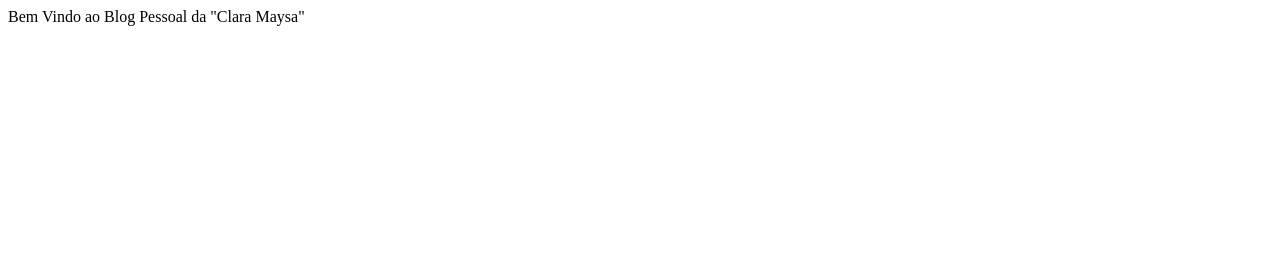
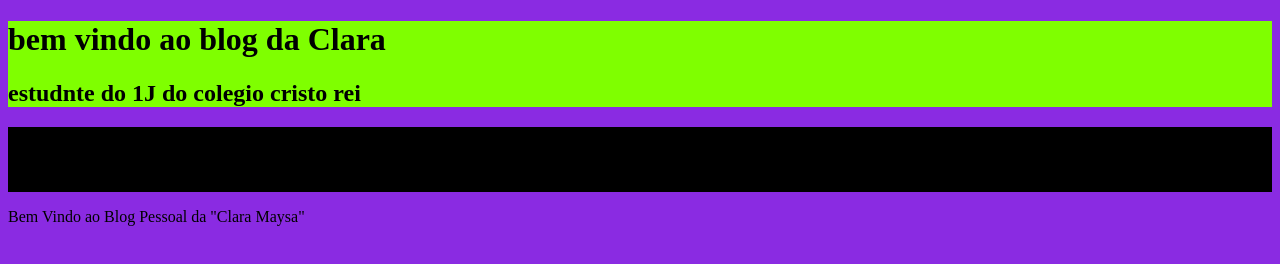
Before and after one commit to prestesclara-boop/blog-pessoal---Clara-Maysa-1-J, a plain HTML site: page index.html in a window 1280 px wide. Drawn offline with Linux system fonts and the light colour scheme.

Commit message:
michael jackson

```diff
--- a/index.html
+++ b/index.html
@@ -3,9 +3,17 @@
 <head>
     <meta charset="UTF-8">
     <meta name="viewport" content="width=device-width, initial-scale=1.0">
-    <title>blog pessoal</title>
+    <title>blog pessoal de Clara</title>
+    <link rel="stylesheet" href="style.css">
 </head>
 <body>
-
+  <header>
+    <h1>bem vindo ao blog da Clara</h1>
+    <h2>estudnte do 1J do colegio cristo rei</h2>
+  </header>
+  <section>
+    <h2> meu primeiro ponto</h2>
+    <p>ola eu sou a Clara e gosto muiro do Michael Jackson, bem vindo ao meu blog pessoal</p>
+  </section>
 </body>
 </html>Bem Vindo ao Blog Pessoal da "Clara Maysa"</h1>
--- /dev/null
+++ b/style.css
@@ -0,0 +1,9 @@
+body{
+background-color: blueviolet;
+}
+header{
+background-color: chartreuse;
+}
+section{
+background-color: black;
+}
```
